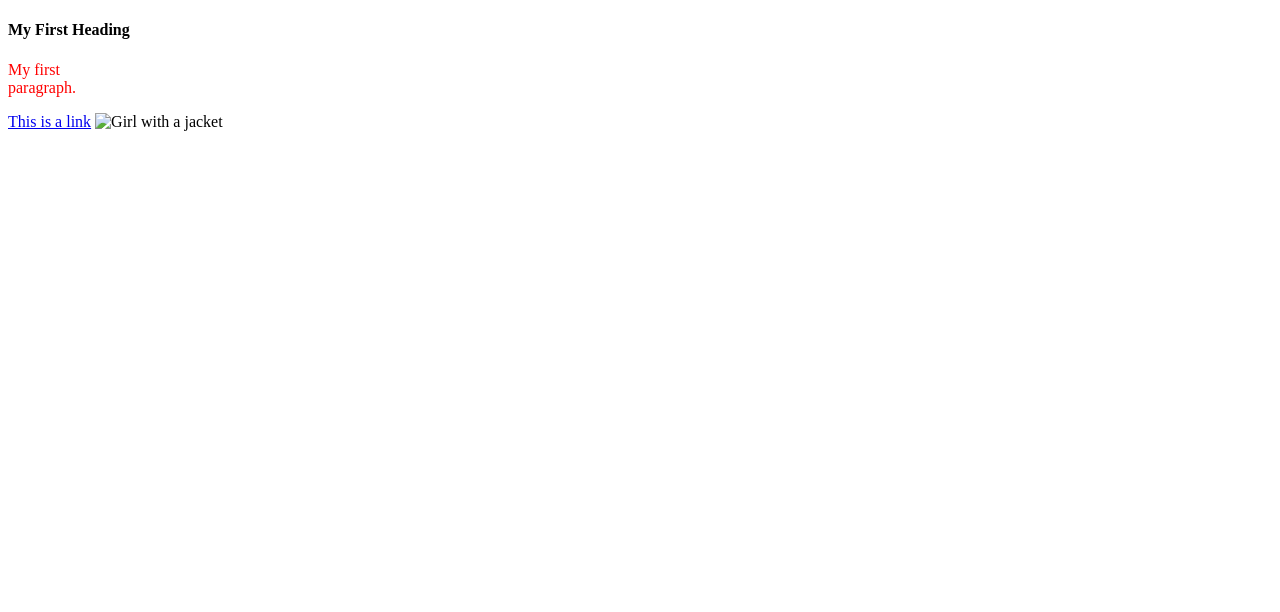
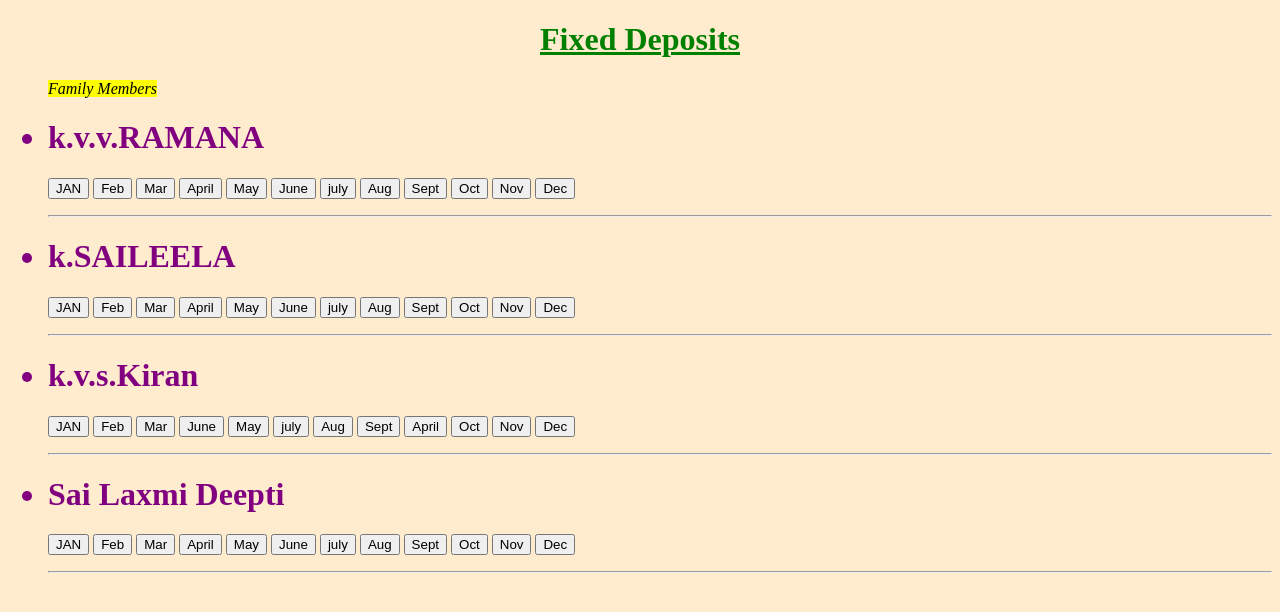
Before and after one commit to sailaxmideepti/fd, a plain HTML site: page index.html in a window 1280 px wide. Drawn offline with Linux system fonts and the light colour scheme.

Commit message:
comment index file

```diff
--- a/index.html
+++ b/index.html
@@ -1,13 +1,66 @@
 <!DOCTYPE html>
 <html>
 <head>
-<title>Page Title</title>
+<title>Fixed Deposits</title>
+<meta charset="utf-8">
 </head>
-<body>
+<body style="background-color:blanchedalmond;">
 
-<h4>My First Heading</h4>
-<p style="color:red">My first <br/>paragraph.</p>
-<a href="https://www.w3schools.com">This is a link</a>
-<img src="photo1.jpg" width="100" height="200" alt="Girl with a jacket"></img>
-</body>
-</html>
+    <h1 STYLE="COLOR:green"title="Fixed Deposits"><CENTER><B><U>Fixed Deposits</B></CENTER></U></CENTER></h1>
+   <UL>
+        <p STYLE="COLOR:BROWN" style="font-family :verdana;"title="Family Members"> <I><mark>Family Members</mark></I></p>
+     <h1 STYLE="COLOR:purple"><LI>k.v.v.RAMANA</LI></h1>
+     <P><button>JAN</button>
+        <button>Feb</button>
+        <button>Mar</button>
+        <button>April</button>
+        <button>May</button>
+        <button>June</button>
+        <button>july</button>
+        <button>Aug</button>
+        <button>Sept</button>
+        <button>Oct </button>
+        <button>Nov</button>
+        <button>Dec</button></P>     <hr>
+     <h1 STYLE="COLOR:purple"><LI>k.SAILEELA</LI></h1>
+     <P><button>JAN</button>
+        <button>Feb</button>
+        <button>Mar</button>
+        <button>April</button>
+        <button>May</button>
+        <button>June</button>
+        <button>july</button>
+        <button>Aug</button>
+        <button>Sept</button>
+        <button>Oct </button>
+        <button>Nov</button>
+        <button>Dec</button></P>     <hr>
+     <h1 STYLE="COLOR:purple"><LI>k.v.s.Kiran</LI></h1>
+     <P><button>JAN</button>
+        <button>Feb</button>
+        <button>Mar</button>
+        <button>June</button>
+        <button>May</button>
+        <button>july</button>
+        <button>Aug</button>
+        <button>Sept</button>
+        <button>April</button>
+        <button>Oct </button>
+        <button>Nov</button>
+        <button>Dec</button></P>    <hr>
+     <h1 STYLE="COLOR:purple"><LI>Sai Laxmi Deepti</LI></h1>
+        <P><button>JAN</button>
+        <button>Feb</button>
+        <button>Mar</button>
+        <button>April</button>
+        <button>May</button>
+        <button>June</button>
+        <button>july</button>
+        <button>Aug</button>
+        <button>Sept</button>
+        <button>Oct </button>
+        <button>Nov</button>
+        <button>Dec</button></P>
+    <hr>
+  </body>
+  </html>
```
Also changed, not shown: photo1.jpg (added), 1 other file.
